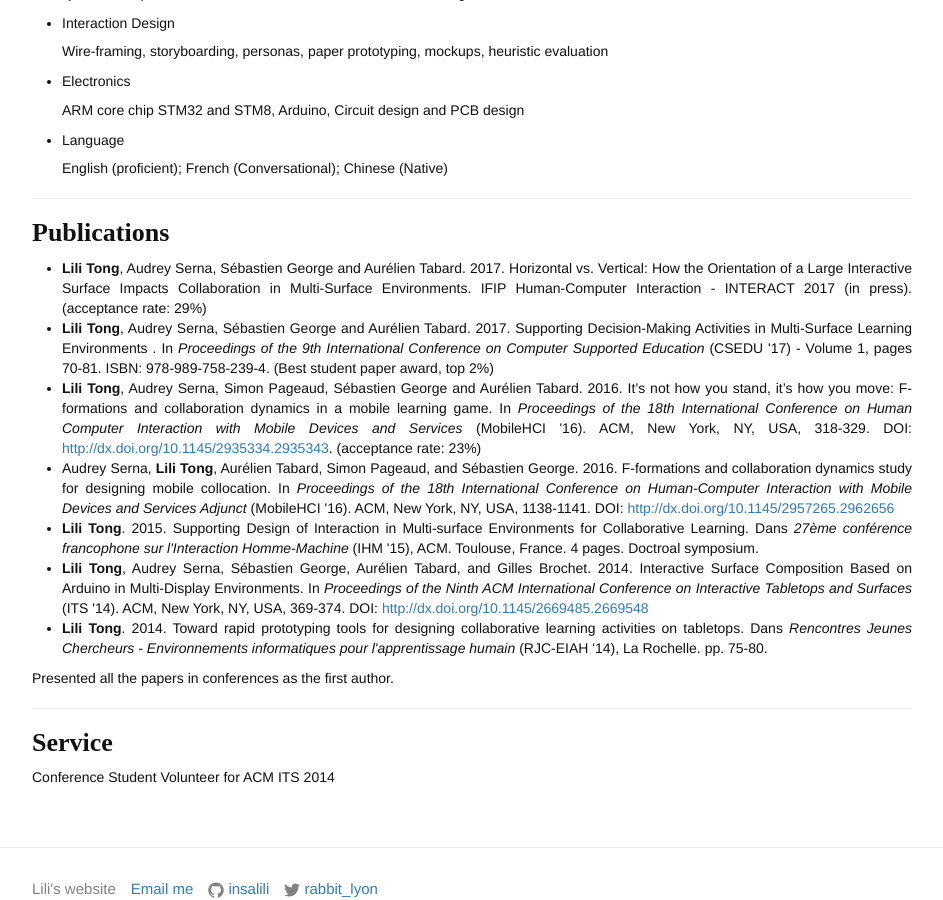
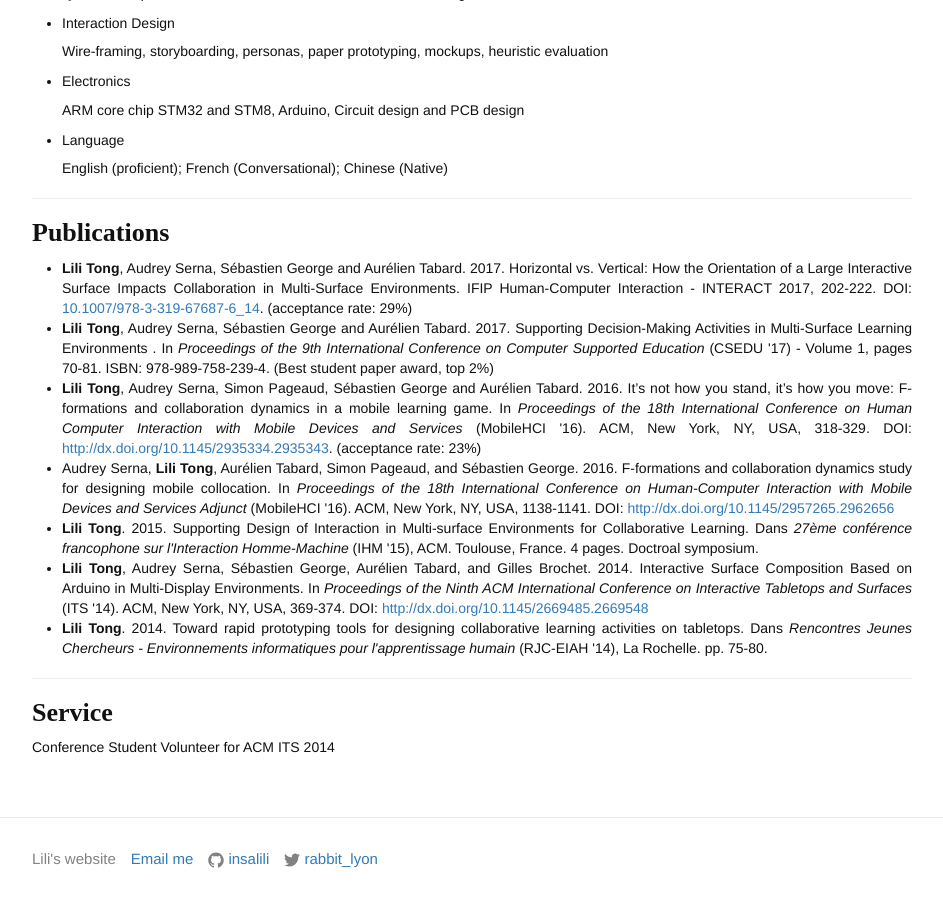
Before and after one commit to InsaLili/insalili.github.io, a Jekyll site: the page built from pages/cv.md, in a window 1280 px wide and 900 px high, scrolled down 979 px. Shown: the whole window, without its empty margins (168-1111 px from the left). Built offline with Jekyll 4.4.1, drawn with Linux system fonts in a browser that asks for light colours; comment, search, counter and statistics services are not loaded.

Commit message:
update info

```diff
--- a/pages/cv.md
+++ b/pages/cv.md
@@ -63,7 +63,7 @@ permalink: /cv/
 	<div class="section">
 	  <h3>Publications</h3>
 	  <ul>
-	  	<li><b>Lili Tong</b>, Audrey Serna, Sébastien George and Aurélien Tabard. 2017. Horizontal vs. Vertical: How the Orientation of a Large Interactive Surface Impacts Collaboration in Multi-Surface Environments. IFIP Human-Computer Interaction - INTERACT 2017 (in press). (acceptance rate: 29%)</li>
+	  	<li><b>Lili Tong</b>, Audrey Serna, Sébastien George and Aurélien Tabard. 2017. Horizontal vs. Vertical: How the Orientation of a Large Interactive Surface Impacts Collaboration in Multi-Surface Environments. IFIP Human-Computer Interaction - INTERACT 2017, 202-222. DOI: <a target="_blank" href="http://dx.doi.org/10.1007/978-3-319-67687-6_14">10.1007/978-3-319-67687-6_14</a>. (acceptance rate: 29%)</li>
 	  	<li><b>Lili Tong</b>, Audrey Serna, Sébastien George and Aurélien Tabard. 2017. Supporting Decision-Making Activities in Multi-Surface Learning Environments . In <i>Proceedings of the 9th International Conference on Computer Supported Education</i> (CSEDU '17) - Volume 1, pages 70-81. ISBN: 978-989-758-239-4. (Best student paper award, top 2%)</li>
 		  <li><b>Lili Tong</b>, Audrey Serna, Simon Pageaud, Sébastien George and Aurélien Tabard. 2016. It’s not how you stand, it’s how you move: F-formations and collaboration dynamics in a mobile learning game. In <i>Proceedings of the 18th International Conference on Human Computer Interaction with Mobile Devices and Services</i> (MobileHCI '16). ACM, New York, NY, USA, 318-329. DOI: <a target="_blank" href="http://dx.doi.org/10.1145/2935334.2935343">http://dx.doi.org/10.1145/2935334.2935343</a>. (acceptance rate: 23%)</li>
 		  <li>Audrey Serna, <b>Lili Tong</b>, Aurélien Tabard, Simon Pageaud, and Sébastien George. 2016. F-formations and collaboration dynamics study for designing mobile collocation. In <i>Proceedings of the 18th International Conference on Human-Computer Interaction with Mobile Devices and Services Adjunct</i> (MobileHCI '16). ACM, New York, NY, USA, 1138-1141. DOI: <a target="_blank" href="http://dx.doi.org/10.1145/2957265.2962656">http://dx.doi.org/10.1145/2957265.2962656</a></li>
@@ -71,7 +71,6 @@ permalink: /cv/
 		  <li><b>Lili Tong</b>, Audrey Serna, Sébastien George, Aurélien Tabard, and Gilles Brochet. 2014. Interactive Surface Composition Based on Arduino in Multi-Display Environments. In <i>Proceedings of the Ninth ACM International Conference on Interactive Tabletops and Surfaces</i> (ITS '14). ACM, New York, NY, USA, 369-374. DOI: <a target="_blank" href="http://dx.doi.org/10.1145/2669485.2669548">http://dx.doi.org/10.1145/2669485.2669548</a></li>
 	  	<li><b>Lili Tong</b>. 2014. Toward rapid prototyping tools for designing collaborative learning activities on tabletops. Dans <i>Rencontres Jeunes Chercheurs - Environnements informatiques pour l'apprentissage humain</i> (RJC-EIAH '14), La Rochelle. pp. 75-80.</li>
 		</ul>
-		  Presented all the papers in conferences as the first author.
 	</div>
 
 	<div>
```
